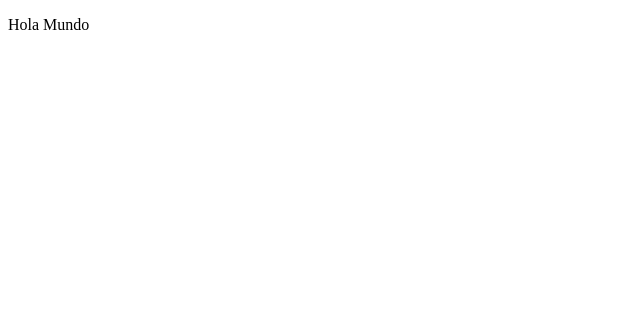
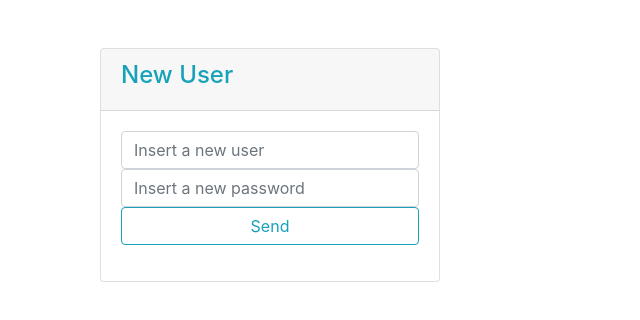
Before and after one commit to gabberger/ABM-Usuarios, a React (Create React App) app: page / in a window 1280 px wide. Shown: the top 320 px of the page, without its empty margins (0-640 px from the left). Built offline with nearby package versions, Linux system fonts and the light colour scheme.

Commit message:
Agrego componente new user

```diff
--- a/package.json
+++ b/package.json
@@ -6,6 +6,7 @@
     "@testing-library/jest-dom": "^4.2.4",
     "@testing-library/react": "^9.5.0",
     "@testing-library/user-event": "^7.2.1",
+    "bootstrap": "^4.5.2",
     "react": "^16.13.1",
     "react-dom": "^16.13.1",
     "react-scripts": "3.4.3"
--- a/src/App.js
+++ b/src/App.js
@@ -1,11 +1,10 @@
 import React from 'react';
+import AltaUsuario from './components/alta-usuario';
 
 
 function App() {
   return (
-    <div className="App">
-      <p>Hola Mundo</p>
-    </div>
+    <AltaUsuario/>
   );
 }
 
--- /dev/null
+++ b/src/components/alta-usuario.js
@@ -0,0 +1,31 @@
+import React from 'react';
+import 'bootstrap/dist/css/bootstrap.css';
+
+function AltaUsuario(){
+    return(
+        <div className="container">
+    <div className="col-md-4 mt-5">
+        <div className="card">
+
+            <div className="card-header">
+                <h1 className="h4 text-info">New User</h1>
+            </div>
+
+            <div className="card-body">
+                <form>
+                    <input className="form-control" placeholder="Insert a new user"></input>
+                    <input className="form-control" placeholder="Insert a new password"></input>
+
+                    <button className="btn btn-outline-info btn-block form-group">Send</button>
+                </form>
+            </div>
+
+        </div>
+    </div>
+</div>
+    )
+
+
+}
+
+export default AltaUsuario;
```
Also changed, not shown: src/components/alta.js (deleted), 1 other file (tests, documents, lock files or other folders).
